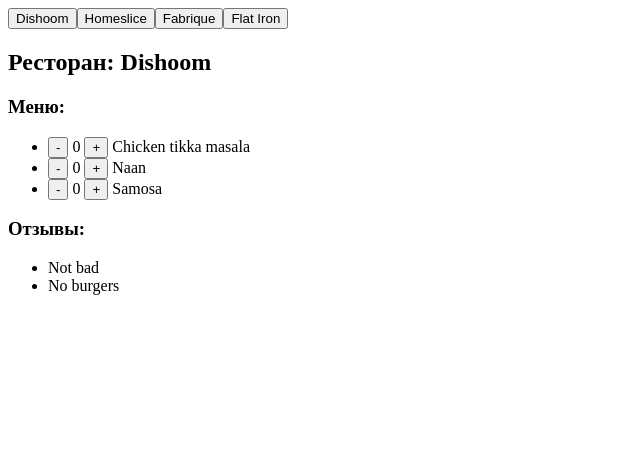
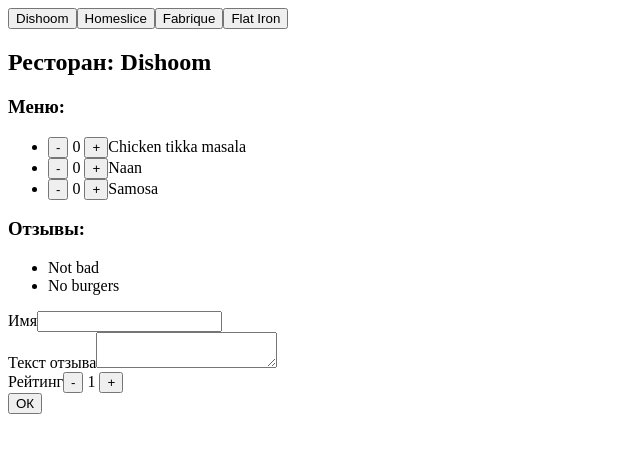
Before and after one commit to moislunaire/react202311, a React (Vite) app: page / in a window 1280 px wide. Both pictures are taken after a click on the button "Dishoom". Shown: the top 452 px of the page, without its empty margins (0-640 px from the left). Built offline with nearby package versions, Linux system fonts and the light colour scheme.

Commit message:
lecture-4/hw

```diff
--- a/src/components/counter/component.tsx
+++ b/src/components/counter/component.tsx
@@ -1,11 +1,21 @@
-import { useCount } from '../../hooks/useCount';
-
-export const Counter = () => {
-  const { count, increment, decrement } = useCount({});
+export const Counter = ({
+  count,
+  increment,
+  decrement,
+}: {
+  count: number;
+  increment: () => void;
+  decrement: () => void;
+}) => {
   return (
     <span>
-      <button onClick={decrement}>-</button> {count}{' '}
-      <button onClick={increment}>+</button>
+      <button onClick={decrement} type="button">
+        -
+      </button>{' '}
+      {count}{' '}
+      <button onClick={increment} type="button">
+        +
+      </button>
     </span>
   );
 };
--- a/src/components/dish/component.tsx
+++ b/src/components/dish/component.tsx
@@ -1,5 +1,14 @@
+import { useCount } from '../../hooks/useCount';
 import { TMenu } from '../../types';
+import { Counter } from '../counter/component';
 
 export const Dish = ({ dish }: { dish: TMenu }) => {
-  return <span>{dish.name}</span>;
+  const { count, increment, decrement } = useCount({});
+
+  return (
+    <>
+      <Counter count={count} increment={increment} decrement={decrement} />
+      <span>{dish.name}</span>
+    </>
+  );
 };
--- a/src/components/menu/component.tsx
+++ b/src/components/menu/component.tsx
@@ -1,5 +1,4 @@
 import { TMenu } from '../../types';
-import { Counter } from '../counter/component';
 import { Dish } from '../dish/component';
 
 export const Menu = ({ dishes }: { dishes: TMenu[] }) => {
@@ -9,7 +8,7 @@
       <ul>
         {dishes.map((dish) => (
           <li key={dish.id}>
-            <Counter /> <Dish dish={dish} />
+            <Dish dish={dish} />
           </li>
         ))}
       </ul>
--- a/src/components/restaurant/component.tsx
+++ b/src/components/restaurant/component.tsx
@@ -1,13 +1,17 @@
 import { TRestaurant } from '../../types';
 import { Menu } from '../menu/component';
+import { ReviewForm } from '../review-form/component';
 import { Reviews } from '../reviews/component';
 
 export const Restaurant = ({ restaurant }: { restaurant: TRestaurant }) => {
   return (
-    <div>
-      <h2>Ресторан: {restaurant.name}</h2>
-      <Menu dishes={restaurant.menu} />
-      <Reviews restaurantReviews={restaurant.reviews} />
-    </div>
+    <>
+      <div>
+        <h2>Ресторан: {restaurant.name}</h2>
+        <Menu dishes={restaurant.menu} />
+        <Reviews restaurantReviews={restaurant.reviews} />
+      </div>
+      <ReviewForm id={restaurant.id} />
+    </>
   );
 };
--- /dev/null
+++ b/src/components/review-form/component.tsx
@@ -0,0 +1,99 @@
+import {
+  ChangeEvent,
+  Reducer,
+  SyntheticEvent,
+  useEffect,
+  useReducer,
+} from 'react';
+import { TFormValue, TRestaurant, TReviewFormAction } from '../../types';
+import { DEFAULT_FORM_VALUE, actionNames } from '../../constants/review-form';
+import { Counter } from '../counter/component';
+import { useCount } from '../../hooks/useCount';
+
+const reducer: Reducer<TFormValue, TReviewFormAction> = (
+  state,
+  { type, payload }
+) => {
+  switch (type) {
+    case actionNames.setName:
+      return {
+        ...state,
+        name: payload,
+        text: DEFAULT_FORM_VALUE.name,
+        rating: DEFAULT_FORM_VALUE.rating,
+      };
+    case actionNames.setText:
+      return { ...state, text: payload };
+    case actionNames.setRating:
+      return { ...state, rating: payload };
+    default:
+      return state;
+  }
+};
+
+export const ReviewForm = ({ id }: { id: TRestaurant['id'] }) => {
+  const [formValue, dispatch] = useReducer<
+    Reducer<TFormValue, TReviewFormAction>
+  >(reducer, DEFAULT_FORM_VALUE);
+
+  const { count, increment, decrement } = useCount({
+    min: 1,
+    step: 0.5,
+    defaultValue: formValue.rating,
+  });
+
+  const clearForm = () => {
+    dispatch({ type: actionNames.setName, payload: '' });
+  };
+
+  const onSubmit = (e: SyntheticEvent) => {
+    e.preventDefault();
+
+    console.log(formValue);
+    clearForm();
+  };
+
+  useEffect(() => {
+    dispatch({ type: actionNames.setRating, payload: count });
+  }, [count]);
+
+  useEffect(() => {
+    clearForm();
+  }, [id]);
+
+  return (
+    <form onSubmit={onSubmit}>
+      <div>
+        <label>
+          Имя
+          <input
+            name="name"
+            onChange={(e: ChangeEvent<HTMLInputElement>) =>
+              dispatch({ type: actionNames.setName, payload: e.target.value })
+            }
+            value={formValue.name}
+          />
+        </label>
+      </div>
+      <div>
+        <label>
+          Текст отзыва
+          <textarea
+            name="text"
+            onChange={(e: ChangeEvent<HTMLTextAreaElement>) =>
+              dispatch({ type: actionNames.setText, payload: e.target.value })
+            }
+            value={formValue.text}
+          />
+        </label>
+      </div>
+      <div>
+        <label>
+          Рейтинг
+          <Counter count={count} increment={increment} decrement={decrement} />
+        </label>
+      </div>
+      <button type="submit">ОК</button>
+    </form>
+  );
+};
--- /dev/null
+++ b/src/constants/review-form.ts
@@ -0,0 +1,13 @@
+import { TFormValue } from '../types';
+
+export const DEFAULT_FORM_VALUE: TFormValue = {
+  name: '',
+  text: '',
+  rating: 1,
+} as const;
+
+export const actionNames = {
+  setName: 'setName',
+  setText: 'setText',
+  setRating: 'setRating',
+} as const;
--- a/src/hooks/useCount.ts
+++ b/src/hooks/useCount.ts
@@ -1,21 +1,25 @@
-import { useState } from 'react';
+import { useEffect, useState } from 'react';
 
 export const useCount = ({
   max = 5,
   min = 0,
+  step = 1,
+  defaultValue = 0,
 }: {
   max?: number;
   min?: number;
-}): {
-  count: number;
-  increment: () => void;
-  decrement: () => void;
-} => {
-  const [count, setCount] = useState<number>(0);
+  step?: number;
+  defaultValue?: number;
+}) => {
+  const [count, setCount] = useState<number>(defaultValue);
   const decrement = () =>
-    setCount((prevCount) => (prevCount > min ? prevCount - 1 : min));
+    setCount((prevCount) => (prevCount > min ? prevCount - step : min));
   const increment = () =>
-    setCount((prevCount) => (prevCount < max ? prevCount + 1 : max));
+    setCount((prevCount) => (prevCount < max ? prevCount + step : max));
+
+  useEffect(() => {
+    setCount(defaultValue);
+  }, [defaultValue]);
 
   return { count, increment, decrement };
 };
```
Also changed, not shown: src/types.ts (+18 -0 lines).
